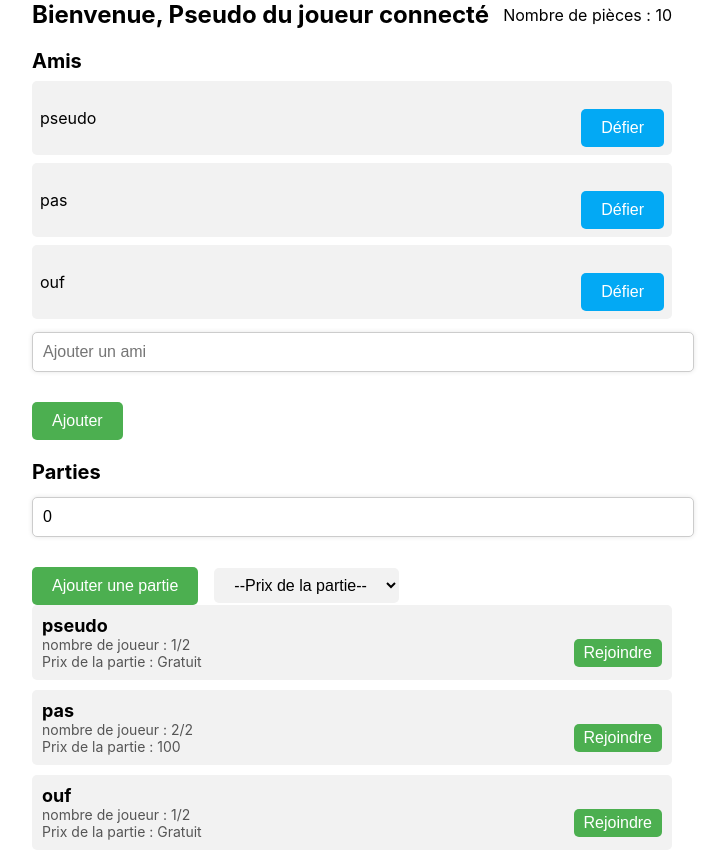
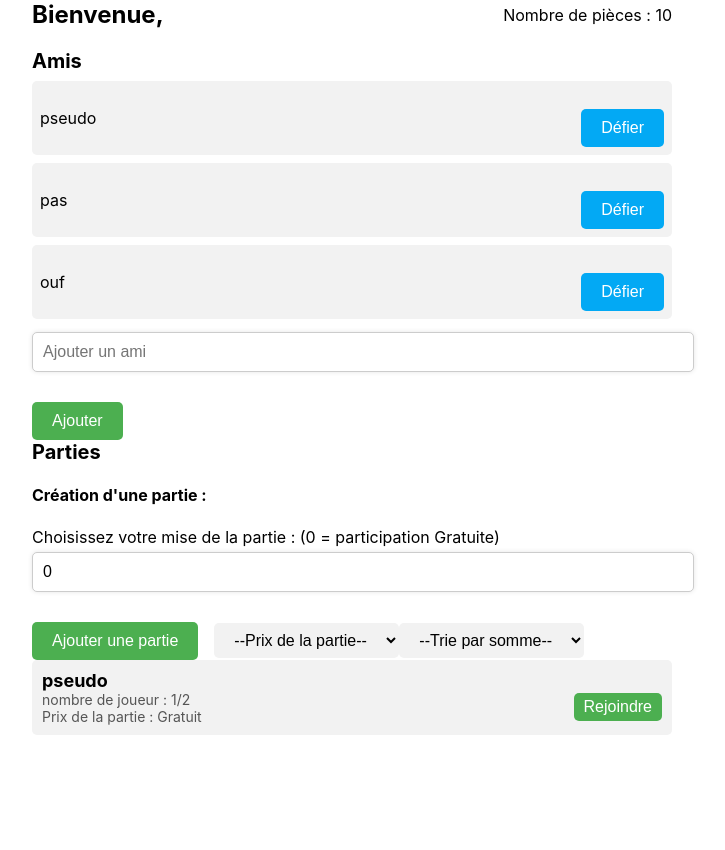
Before and after one commit to Meerwaan/chest-game-TS, a React (Create React App) app: page /gestion in a window 1280 px wide. Shown: the whole page, without its empty margins (288-1013 px from the left). After the commit the page ends 800 px from the top, so only its background shows below. Built offline with nearby package versions, Linux system fonts and the light colour scheme.

Commit message:
gestion fix again

```diff
--- a/src/View/gestion/gestion.tsx
+++ b/src/View/gestion/gestion.tsx
@@ -3,24 +3,22 @@ import "./gestion.css";
 
 function ListWithButton() {
     const [list, setList] = useState([
-        { name: "pseudo", players: "1/2", price: "Gratuit" },
-        { name: "pas", players: "2/2", price: "100" },
-        { name: "ouf", players: "1/2", price: "Gratuit" },
+        { name: "pseudo", players: "1/2", price: "0" },
     ]);
     const [list2, setList2] = useState(["pseudo", "pas", "ouf"]);
     const [inputValue, setInputValue] = useState("");
     const [selectedPrice, setSelectedPrice] = useState("");
+    const [sortPrice, setSortPrice] = useState("");
     const [newPrice, setNewPrice] = useState("0");
+    const nom = localStorage.getItem("nom")
     const handleAddItem = () => {
-        let valuePrice
-        console.log(newPrice)
-        if(newPrice == "0"){
-
-            valuePrice = "Gratuit"
-        }else {
-            valuePrice = newPrice
-        }
-        setList([...list, { name: "", players: "1/2", price: valuePrice }]);
+        let name
+       if(nom){
+        name = nom
+       }else{
+        name = "Error name ot found"
+       }
+        setList([...list, { name: name, players: "1/2", price: newPrice }]);
         setInputValue("");
     };
 
@@ -33,17 +31,31 @@ function ListWithButton() {
         setSelectedPrice(e.target.value);
     };
 
-    const filteredList =
+    const handlePriceSort = (e: { target: { value: React.SetStateAction<string>; }; }) => {
+        setSortPrice(e.target.value);
+      };
+
+      const sortList = (list: any[]) => {
+        if (sortPrice === "more") {
+          return list.sort((a, b) => parseFloat(a.price) - parseFloat(b.price));
+        } else if (sortPrice === "less") {
+          return list.sort((a, b) => parseFloat(b.price) - parseFloat(a.price));
+        } else {
+          return list;
+        }
+      };
+
+      const filteredList =
         selectedPrice === "Gratuit"
-            ? list.filter((item) => item.price === "Gratuit")
-            : selectedPrice === "Payant"
-                ? list.filter((item) => item.price !== "Gratuit")
-                : list;
+          ? list.filter((item) => item.price === "0")
+          : selectedPrice === "Payant"
+          ? list.filter((item) => item.price !== "0")
+          : list;
 
     return (
         <div className="main">
             <div className="title-container">
-                <h2 className="title">Bienvenue, Pseudo du joueur connecté</h2>
+                <h2 className="title">Bienvenue, {nom}</h2>
                 <p className="coins">Nombre de pièces : 10</p>
             </div>
             <div className="friends-container">
@@ -60,7 +72,7 @@ function ListWithButton() {
                     <input
                         type="text"
                         placeholder="Ajouter un ami"
-                        value={inputValue }
+                        value={inputValue}
                         onChange={(e) => setInputValue(e.target.value)}
                         className="add-friend-input"
                     />
@@ -70,8 +82,13 @@ function ListWithButton() {
                 </form>
             </div>
             <div className="games-container">
-                <h3 className="subtitle">Parties</h3>
+                <h2 className="subtitle">Parties</h2>
                 <form className="create-game-form" onSubmit={(e) => e.preventDefault()}>
+                    <div>
+                        <h4 >Création d&apos;une partie :</h4>
+
+                        <span>Choisissez votre mise de la partie : (0 = participation Gratuite)</span>
+                    </div>
 
                     <input
                         type="number"
@@ -79,7 +96,7 @@ function ListWithButton() {
                         max="200"
                         step="10"
                         placeholder="Mise de la partie"
-                        value= {newPrice}
+                        value={newPrice}
                         onChange={(e) => setNewPrice(e.target.value)}
 
                     />
@@ -91,14 +108,19 @@ function ListWithButton() {
                         <option value="Gratuit">Gratuit</option>
                         <option value="Payant">Payant</option>
                     </select>
+                    <select className="select" onChange={handlePriceSort}>
+                        <option value="">--Trie par somme--</option>
+                        <option value="more">Croissant</option>
+                        <option value="less">Décroissant</option>
+                    </select>
                 </form>
                 <ul className="games-list">
-                    {filteredList.map((item, index) => (
+                   {sortList(filteredList).map((item, index) => (
                         <li key={index} className="game-item">
                             <div className="game-info">
                                 <span className="game-title">{item.name}</span>
                                 <span className="game-players">nombre de joueur : {item.players}</span>
-                                <span className="game-price">Prix de la partie : {item.price}</span>
+                                <span className="game-price">Prix de la partie : {item.price === "0" ? "Gratuit" : item.price}</span>
                             </div>
                             <button className="join-button">Rejoindre</button>
                         </li>
```
